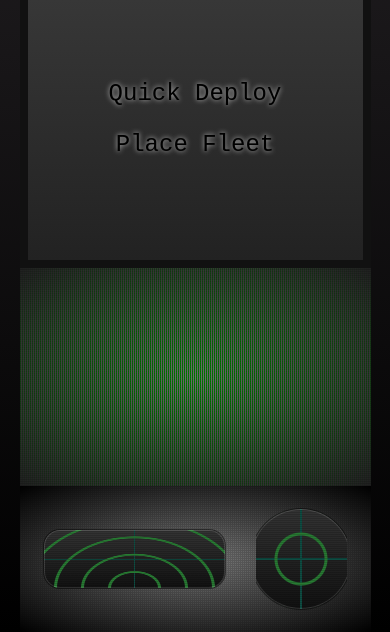
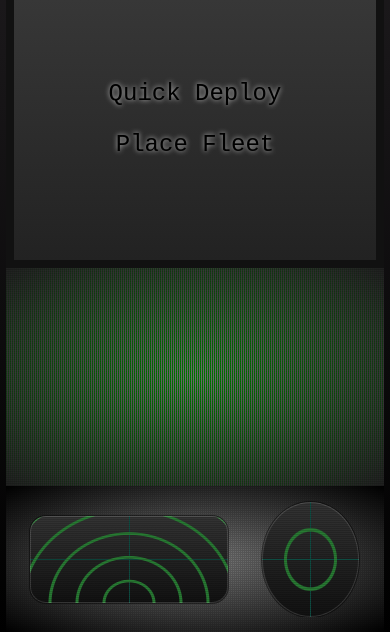
Before and after one commit to DanielBoehmeIII/battleship, a website built with webpack: page src/template.html in a window 390 px wide. Shown: the part 212-844 px from the top of the page. Built offline with nearby package versions, Linux system fonts and the light colour scheme.

Commit message:
Reconfig media-query.css: adjust control element dimensions

```diff
--- a/src/media-query.css
+++ b/src/media-query.css
@@ -1,4 +1,4 @@
-@media (max-width: 600px) {
+@media (max-width: 900px) {
   html {
     font-size: 50%; /* Reduces all rem-based font sizes to 75% of the default */
   }
@@ -15,6 +15,10 @@
     height: 100vh;
   }
 
+  #main-content-div {
+    width: 97%;
+  }
+
   #display {
     display: flex;
     flex-direction: column;
@@ -22,18 +26,18 @@
 
   #sonar {
     width: 60%;
-    height: 40%;
+    height: 60%;
   }
 
   #radar-div {
+    padding: 0.1rem;
     width: 30%;
-    height: 75%;
-    overflow: hidden;
+    height: 80%;
   }
 
   #radar {
-    width: 100px;
-    height: 100px;
+    width: 100%;
+    height: 100%;
     border-radius: 50%;
     box-shadow:
       0 0 0 1px hsla(0, 0%, 0%, 0.5),
--- a/src/style.css
+++ b/src/style.css
@@ -449,10 +449,10 @@ body {
   align-items: center;
   position: relative;
   border-radius: 50%;
-  width: 60%; /* smaller for radar dot look */
-  height: 60%;
-  background-color: limegreen; /* brighter radar green */
-  box-shadow: 0 0 8px 2px limegreen; /* glow effect */
+  width: 80%; /* adjusted for sonar dot size */
+  height: 80%;
+  background: radial-gradient(circle, limegreen 0%, green 70%, darkgreen 100%);
+  box-shadow: 0 0 8px 2px limegreen;
   opacity: 0;
   transition:
     opacity 0.5s ease,
```
